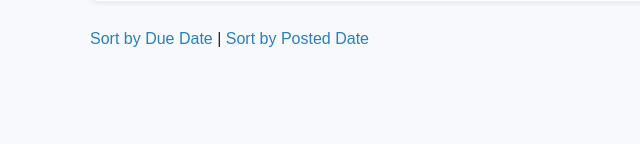
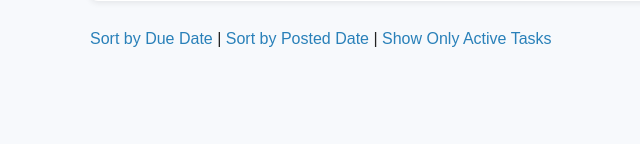
Before and after one commit to s1F10250169/django-test-exercise, a Django app: page / in a window 1280 px wide. Shown: the part 344-488 px from the top of the page, without its empty margins (150-790 px from the left). Run offline with Django 5.2, Linux system fonts and the light colour scheme; data that the repository does not hold is empty.

Commit message:
未完了のタスクのみ表示する機能の追加とテストの追加

```diff
--- a/todo/templates/todo/index.html
+++ b/todo/templates/todo/index.html
@@ -30,7 +30,8 @@
 
     <div>
       <a href="{% url 'index' %}?order=due">Sort by Due Date</a> |
-      <a href="{% url 'index' %}?order=post">Sort by Posted Date</a>
+      <a href="{% url 'index' %}?order=post">Sort by Posted Date</a> |
+      <a href="{% url 'index' %}?filter=active">Show Only Active Tasks</a>
     </div>
 
     {% for task in tasks %}
--- a/todo/views.py
+++ b/todo/views.py
@@ -12,10 +12,15 @@ def index(request):
                     due_at=make_aware(parse_datetime(request.POST['due_at'])))
         task.save()
 
+    tasks = Task.objects.all()
+
+    if request.GET.get('filter') == 'active':
+        tasks = tasks.filter(completed=False)
+
     if request.GET.get('order') == 'due':
-        tasks = Task.objects.order_by('due_at')
+        tasks = tasks.order_by('due_at')
     else:
-        tasks = Task.objects.order_by('-posted_at')
+        tasks = tasks.order_by('-posted_at')
 
     context = {
         'tasks': tasks
```
Also changed, not shown: todo/tests.py (+17 -0 lines).
